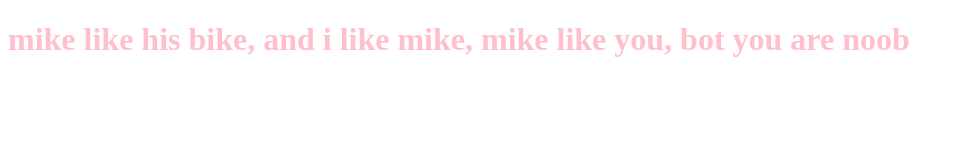
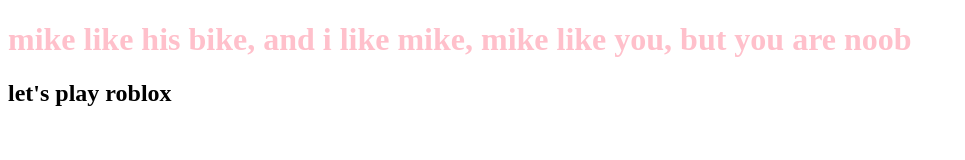
Before and after one commit to FortniteFan2021/Skizz.Caritas_, a plain HTML site: page index.html in a window 1280 px wide. Shown: the whole page, without its empty margins (0-965 px from the left). Drawn offline with Linux system fonts and the light colour scheme.

Commit message:
Update index.html

```diff
--- a/index.html
+++ b/index.html
@@ -13,7 +13,9 @@
     </head>
     <body>
 
-      <h1>mike like his bike, and i like mike, mike like you, bot you are noob</h1>
+      <h1>mike like his bike, and i like mike, mike like you, but you are noob</h1>
+
+        <h2>let's play roblox</h2>
 
 
 
```
